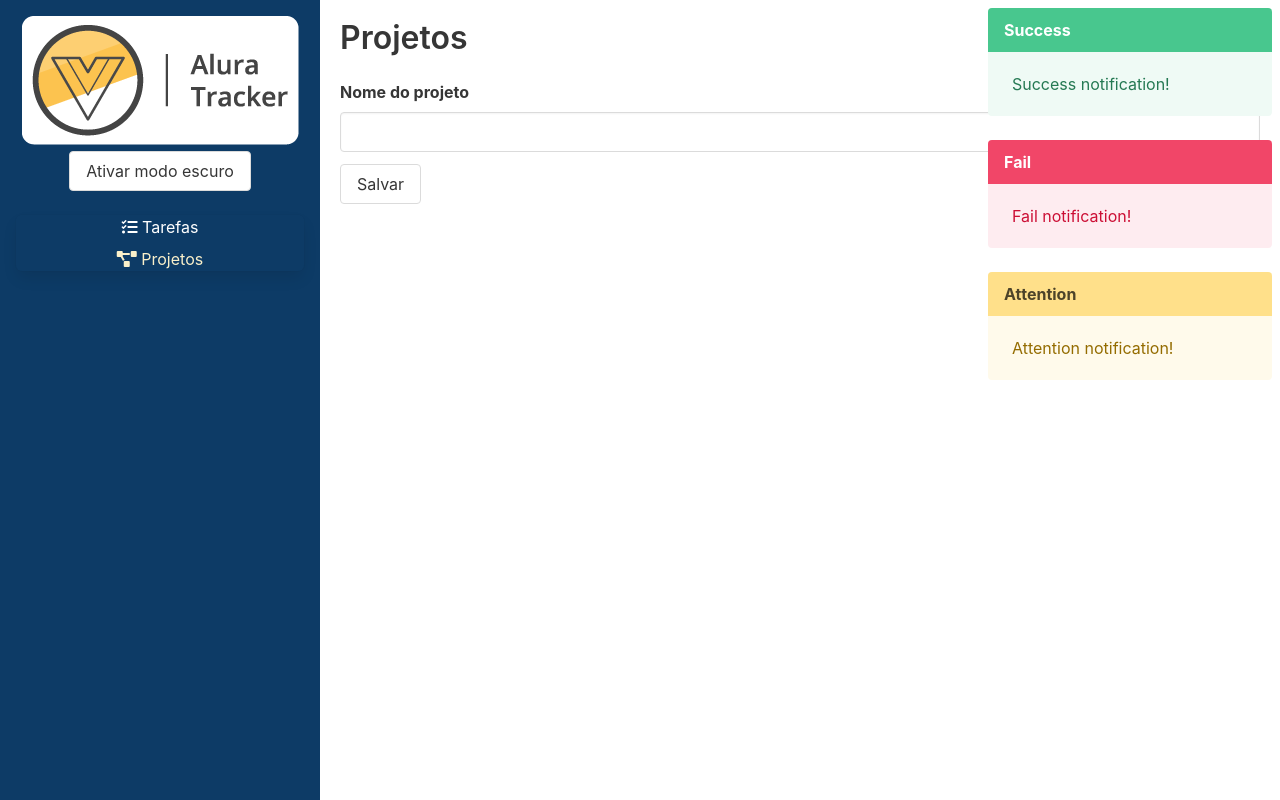
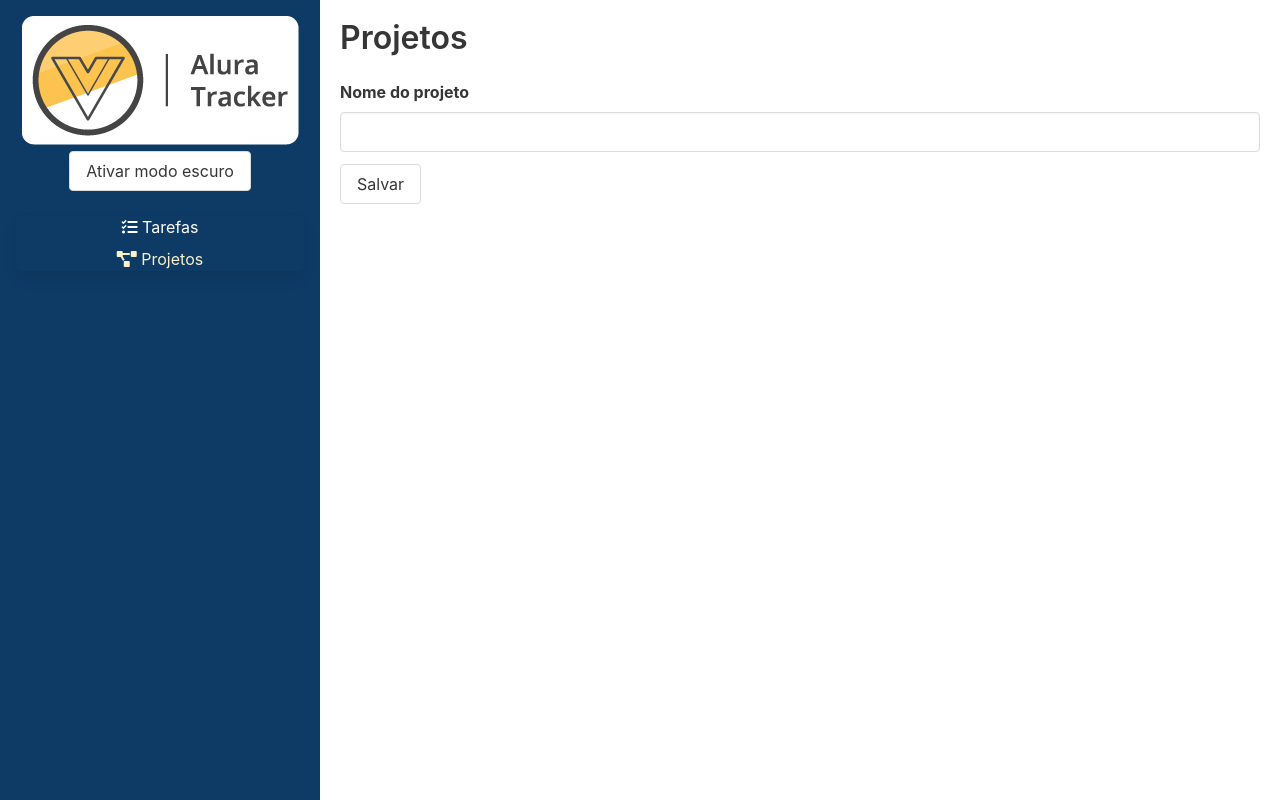
Before and after one commit to SenaJp/time-tracker, a Vue app: page /#/projects/new in a window 1280 px wide. Built offline with nearby package versions, Linux system fonts and the light colour scheme.

Commit message:
feat: :sparkles: notify logic

```diff
--- a/src/store/index.ts
+++ b/src/store/index.ts
@@ -1,8 +1,8 @@
-import { INotification, NotifyType } from "@/interfaces/INotifications";
+import { INotification } from "@/interfaces/INotifications";
 import IProject from "@/interfaces/IProject";
 import { InjectionKey } from "vue";
 import { createStore, Store, useStore as vuexUseStore } from "vuex";
-import { ADD_PROJECT, EDIT_PROJECT, DELETE_PROJECT } from "./mutations-type";
+import { ADD_PROJECT, EDIT_PROJECT, DELETE_PROJECT, NOTIFY } from "./mutations-type";
 
 interface State {
     projects: IProject[],
@@ -14,26 +14,7 @@ export const key: InjectionKey<Store<State>> = Symbol()
 export const store = createStore<State>({
   state: {
     projects: [],
-    notifications: [
-      {
-        id: 1,
-        text: "Success notification!",
-        title: "Success",
-        type: NotifyType.SUCCESS,
-      },
-      {
-        id: 2,
-        text: "Fail notification!",
-        title: "Fail",
-        type: NotifyType.FAIL,
-      },
-      {
-        id: 3,
-        text: "Attention notification!",
-        title: "Attention",
-        type: NotifyType.ATTENTION,
-      },
-    ],
+    notifications: [],
   },
   mutations: {
     [ADD_PROJECT](state, projectName: string) {
@@ -49,7 +30,15 @@ export const store = createStore<State>({
     },
     [DELETE_PROJECT](state, id: string) {
       state.projects = state.projects.filter((proj) => proj.id != id);
-    },
+      },
+      [NOTIFY](state, newNotify: INotification) {
+          newNotify.id = new Date().getTime();
+          state.notifications.push(newNotify);
+
+          setTimeout(() => {
+            state.notifications = state.notifications.filter(notification => notification.id !== newNotify.id);
+          }, 3000);
+    }
   },
 });
 
--- a/src/store/mutations-type.ts
+++ b/src/store/mutations-type.ts
@@ -1,3 +1,5 @@
 export const ADD_PROJECT = "ADD_PROJECT"
 export const EDIT_PROJECT = "EDIT_PROJECT"
 export const DELETE_PROJECT = "DELETE_PROJECT"
+
+export const NOTIFY = "NOTIFY"
--- a/src/views/Projects/Form.vue
+++ b/src/views/Projects/Form.vue
@@ -25,7 +25,8 @@
 import { defineComponent } from "vue";
 import { useStore } from "@/store";
 
-import { EDIT_PROJECT, ADD_PROJECT } from "@/store/mutations-type"
+import { EDIT_PROJECT, ADD_PROJECT, NOTIFY } from "@/store/mutations-type"
+import { NotifyType } from "@/interfaces/INotifications";
 
 export default defineComponent({
     name: 'Form',
@@ -57,6 +58,11 @@ export default defineComponent({
                 this.store.commit(ADD_PROJECT, this.projectName)
             }
             this.projectName = "";
+            this.store.commit(NOTIFY, {
+                title: 'Um novo projeto foi salvo!',
+                text: 'Prontinho :)',
+                type: NotifyType.SUCCESS
+            })
             this.$router.push('/projects')
         }
     },
```
